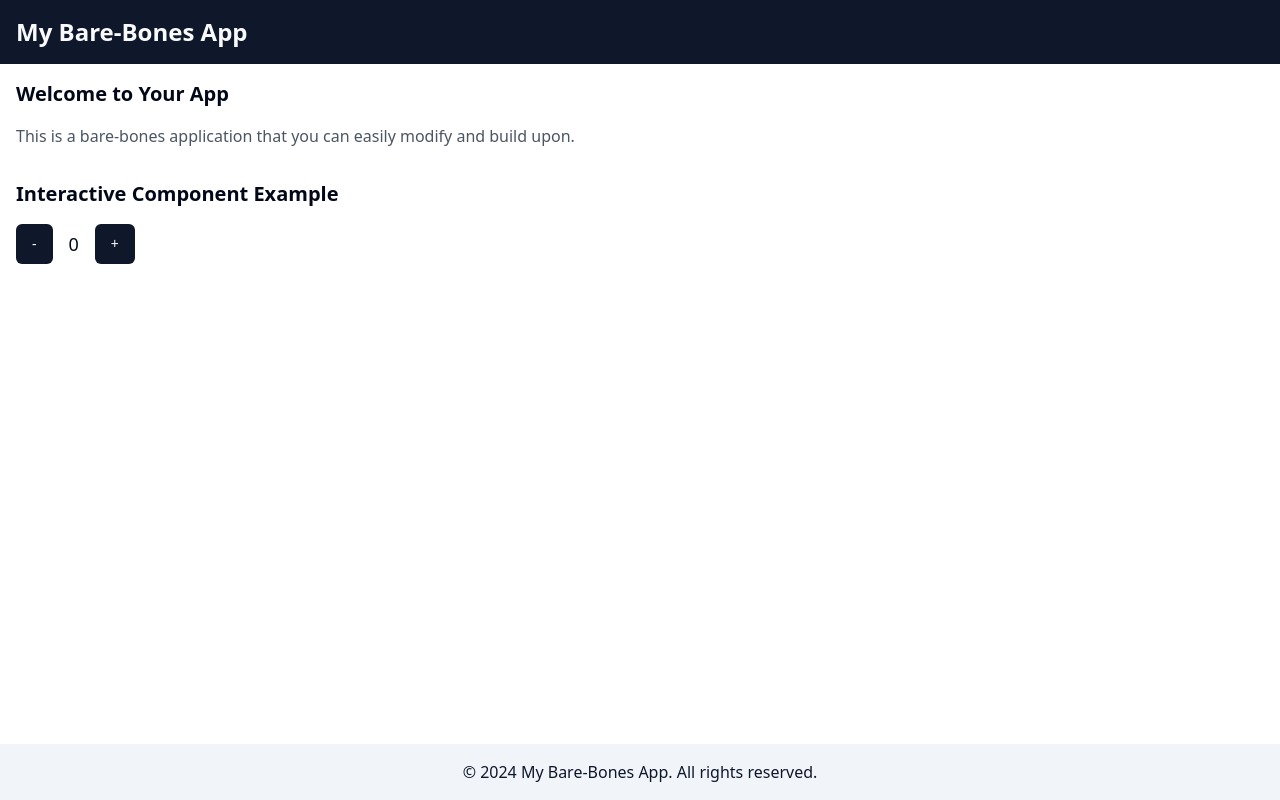
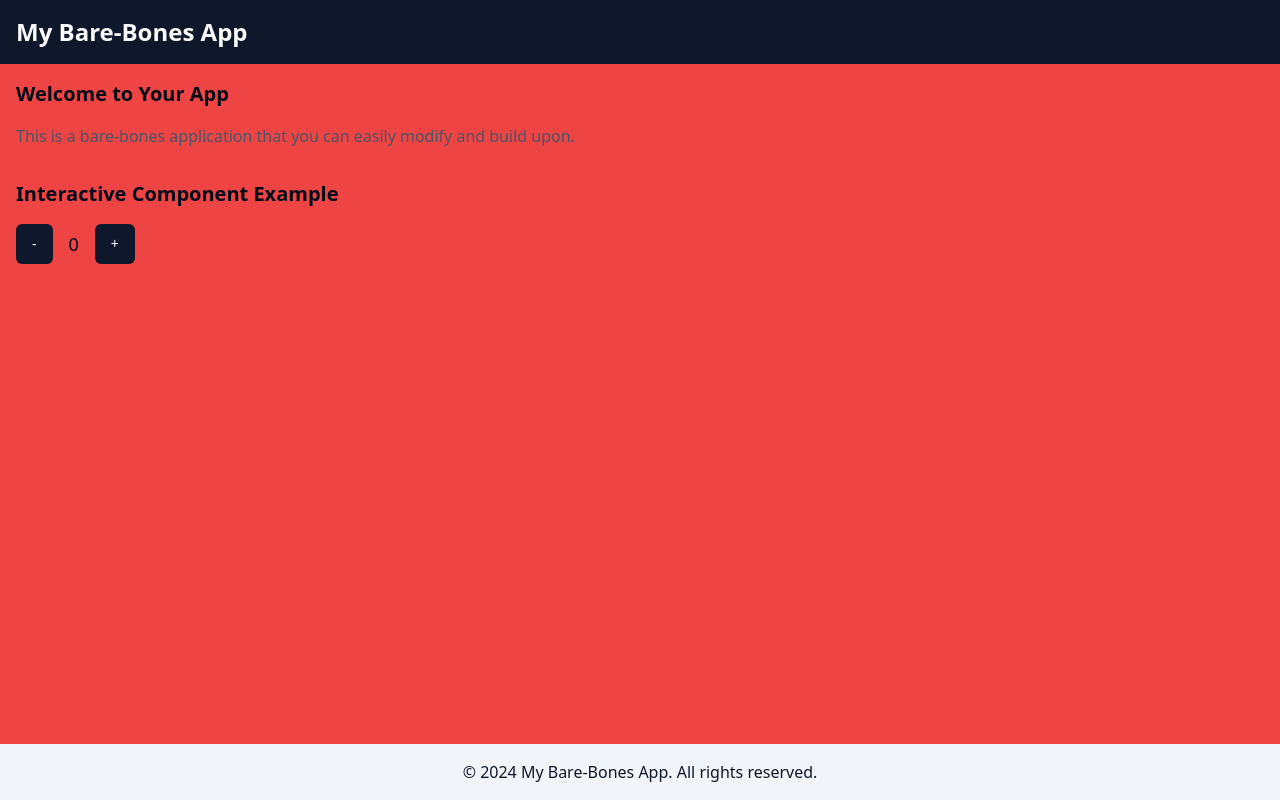
Before and after one commit to GPT-Engineer-App-Dev/cozy-startup-kit, a React (Vite) app: page / in a window 1280 px wide. Built offline with nearby package versions, Linux system fonts and the light colour scheme.

Commit message:
Change background color to red
Updated the application's background color to red for improved visibility and aesthetics.
[skip gpt_engineer]

```diff
--- a/src/pages/Index.jsx
+++ b/src/pages/Index.jsx
@@ -10,7 +10,7 @@ const Index = () => {
         <h1 className="text-2xl font-bold">My Bare-Bones App</h1>
       </header>
 
-      <main className="flex-grow container mx-auto p-4">
+      <main className="flex-grow container mx-auto p-4 bg-red-500">
         <section className="mb-8">
           <h2 className="text-xl font-semibold mb-4">Welcome to Your App</h2>
           <p className="text-gray-600">This is a bare-bones application that you can easily modify and build upon.</p>
```
